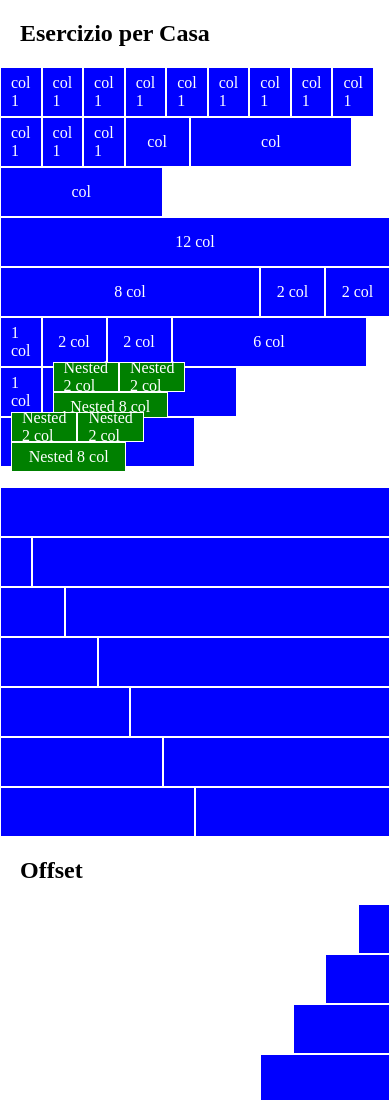
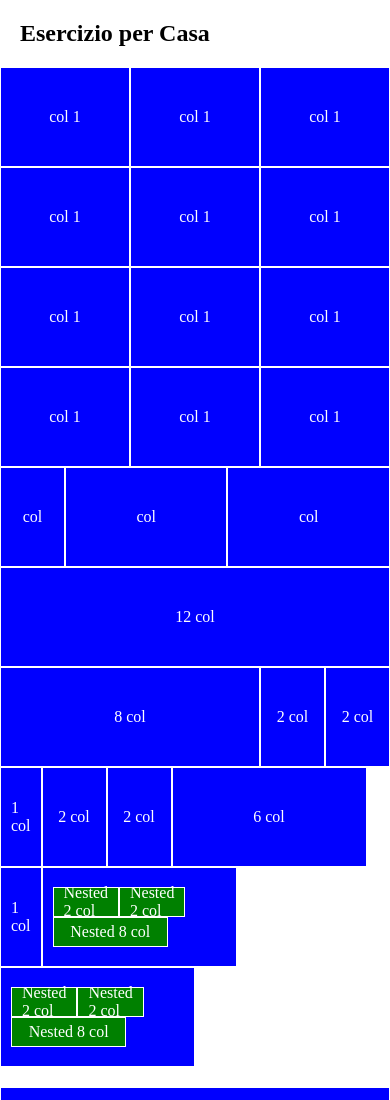
Before and after one commit to mariannacoppa/html-css-12bool, a plain HTML site: page index.html in a window 390 px wide. Shown: the top 1100 px of the page. Drawn offline with Linux system fonts and the light colour scheme.

Commit message:
[FIX] add col-1 mid responsivity

```diff
--- a/css/style.css
+++ b/css/style.css
@@ -21,7 +21,7 @@ h2 {
 [class*="col-"] {
     background-color: blue;
     border: 1px solid white;
-    height: 50px;
+    height: 100px;
     display: flex;
     justify-content: center;
     align-items: center;
@@ -109,14 +109,9 @@ h2 {
 }
 
 /*responsivity*/
-@media screen and (min-width: 576px) {
-    .col-1 {
+@media screen and (max-width: 768px) {
+    .md {
+        width: calc((100% / 12) * 4);
         flex-basis: calc((100% / 12) * 4);
     }
 }
-
-@media screen and (min-width: 768px) {
-    .col-1 {
-        flex-basis: calc((100% / 12) * 3);
-    }
-}
--- a/index.html
+++ b/index.html
@@ -10,42 +10,42 @@
 <body>
     <h2>Esercizio per Casa</h2>
     <!-- FIRST CONTAINER -->
-    <div class="container">
+    <div class="first container">
         <div class="row">
-            <div class="col-1">
+            <div class="col-1 md">
                 <div class="content">col 1</div>
             </div>
-            <div class="col-1">
+            <div class="col-1 md">
                 <div class="content">col 1</div>
             </div>
-            <div class="col-1">
+            <div class="col-1 md">
                 <div class="content">col 1</div>
             </div>
-            <div class="col-1">
+            <div class="col-1 md">
                 <div class="content">col 1</div>
             </div>
-            <div class="col-1">
+            <div class="col-1 md">
                 <div class="content">col 1</div>
             </div>
-            <div class="col-1">
+            <div class="col-1 md">
                 <div class="content">col 1</div>
             </div>
-            <div class="col-1">
+            <div class="col-1 md">
                 <div class="content">col 1</div>
             </div>
-            <div class="col-1">
+            <div class="col-1 md">
                 <div class="content">col 1</div>
             </div>
-            <div class="col-1">
+            <div class="col-1 md">
                 <div class="content">col 1</div>
             </div>
-            <div class="col-1">
+            <div class="col-1 md">
                 <div class="content">col 1</div>
             </div>
-            <div class="col-1">
+            <div class="col-1 md">
                 <div class="content">col 1</div>
             </div>
-            <div class="col-1">
+            <div class="col-1 md">
                 <div class="content">col 1</div>
             </div>
             <div class="col-2">
```
